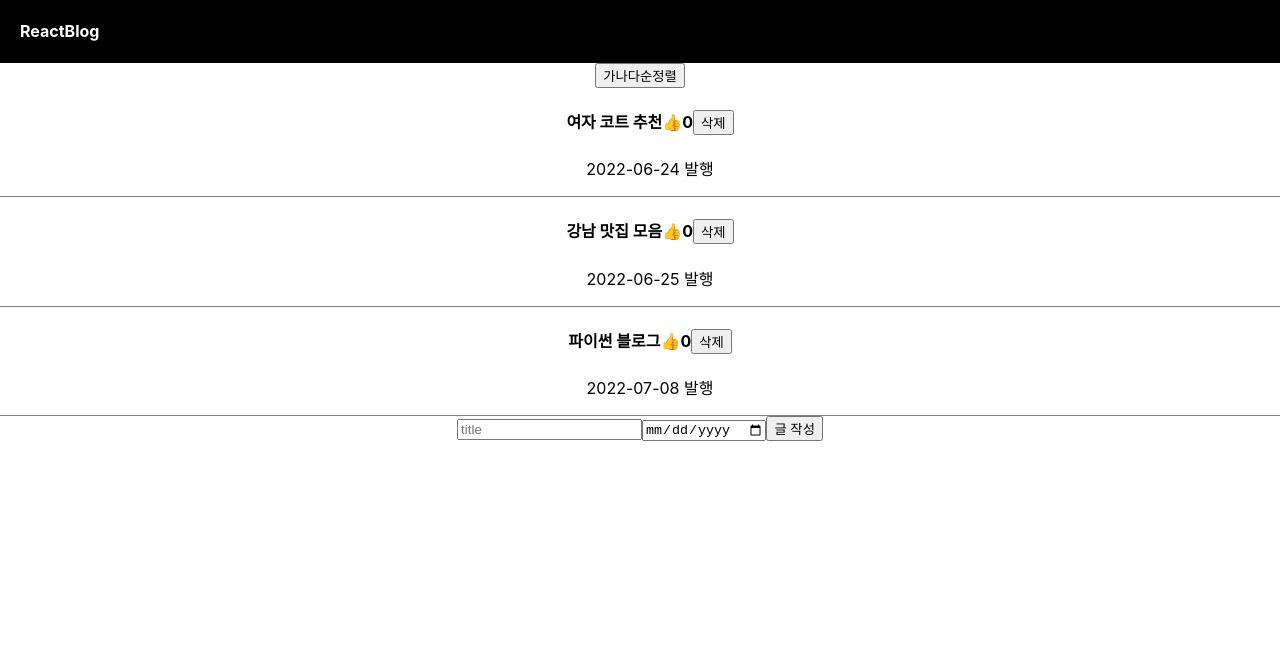
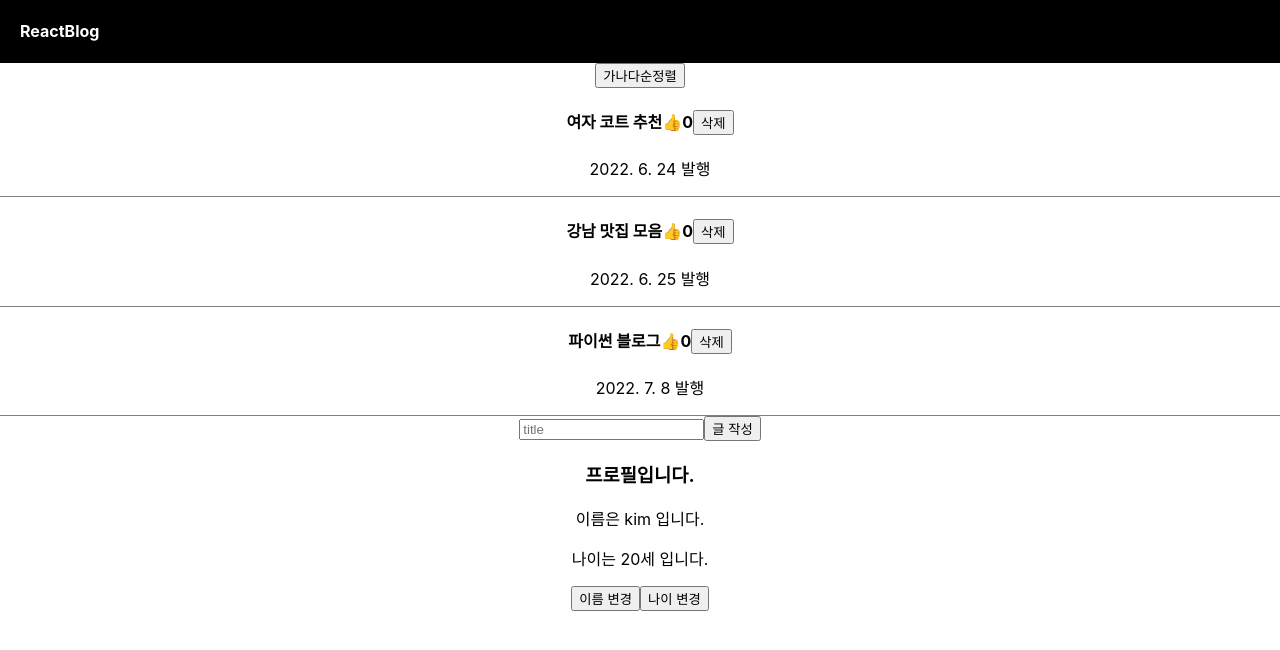
Before and after one commit to HgSon/codingApple-react-blog, a React (Create React App) app: page / in a window 1280 px wide. Shown: the top 650 px of the page. Built offline with nearby package versions, Linux system fonts and the light colour scheme.

Commit message:
class component

```diff
--- a/src/App.js
+++ b/src/App.js
@@ -4,25 +4,26 @@ import './App.css';
 import React, {useState} from "react";
 import {Modal} from "./Modal";
 import {Post} from "./Post";
+import {Profile} from "./Profile";
 
 
 function App() {
 
 	const logo = "ReactBlog";
 
-    let [posts, setPosts] = useState([{id: 1, title: "여자 코트 추천", date: "2022-06-24", like: 0},
-	    {id: 2, title: "강남 맛집 모음", date: "2022-06-25", like: 0},
-	    {id: 3, title: "파이썬 블로그", date: "2022-07-08", like: 0},
+    let [posts, setPosts] = useState([{id: 1, title: "여자 코트 추천", date: "2022. 6. 24", like: 0},
+	    {id: 2, title: "강남 맛집 모음", date: "2022. 6. 25", like: 0},
+	    {id: 3, title: "파이썬 블로그", date: "2022. 7. 8", like: 0},
     ])
 
 	let [modal, setModal] = useState(-1);
     let [postId, setPostId] = useState(posts.reduce((prevId, currentPost) => (prevId < currentPost.id) ? currentPost.id : prevId, 0));
     let [inputTitle, setInputTitle] = useState("");
-    let [inputDate, setInputDate] = useState("");
+    // let [inputDate, setInputDate] = useState("");
 
     const increaseLikeCount = (id) => {
     	let newPosts = [...posts].map(post => (post.id === id ? {...post, like: ++post.like} : post ));
-	    setPosts(newPosts);
+	    setPosts(() => newPosts);
 
     }
 
@@ -60,8 +61,12 @@ function App() {
     }
 
     const savePost = () => {
+    	if (inputTitle === "") {
+    		alert("제목을 입력해 주세요");
+    		return;
+	    }
     	const newId = postId + 1;
-    	setPosts([...posts, {id: newId, title: inputTitle, date: inputDate, like: 0}]);
+    	setPosts([...posts, {id: newId, title: inputTitle, date: new Date().toLocaleDateString(), like: 0}]);
     	setPostId(newId);
     }
 
@@ -81,12 +86,14 @@ function App() {
 			))}
 			<div>
 				<input type="text" placeholder="title" onChange={(e) => { setInputTitle(e.target.value) }}/>
-				<input type="date" onChange={(e) => { setInputDate(e.target.value) }} />
+				{/*<input type="date" onChange={(e) => { setInputDate(e.target.value) }} />*/}
 				<button onClick={savePost}>글 작성</button>
 			</div>
 			{ modal === -1
 				? null
 				: <Modal title={posts[modal].title} date={posts[modal].date} changeTitle={changeTitle}/>}
+
+			<Profile/>
 		</div>
 	);
 }
--- /dev/null
+++ b/src/Profile.js
@@ -0,0 +1,29 @@
+import React, {Component} from "react";
+
+export class Profile extends Component {
+	constructor() {
+		super();
+		this.state = { name: "kim", age: 20};
+		this.changeName = this.changeName.bind(this);
+	}
+
+	changeName() {
+		this.setState({name: "Park"});
+	}
+
+	changeAge = () => {
+		this.setState((state) => state.age > 19 ? {age: state.age - 1} : {age: state.age + 1} )
+	}
+
+	render() {
+		return (
+			<div>
+				<h3>프로필입니다.</h3>
+				<p>이름은 {this.state.name} 입니다.</p>
+				<p>나이는 {this.state.age}세 입니다.</p>
+				<button onClick={this.changeName}>이름 변경</button>
+				<button onClick={this.changeAge}>나이 변경</button>
+			</div>
+		)
+	}
+}
```
